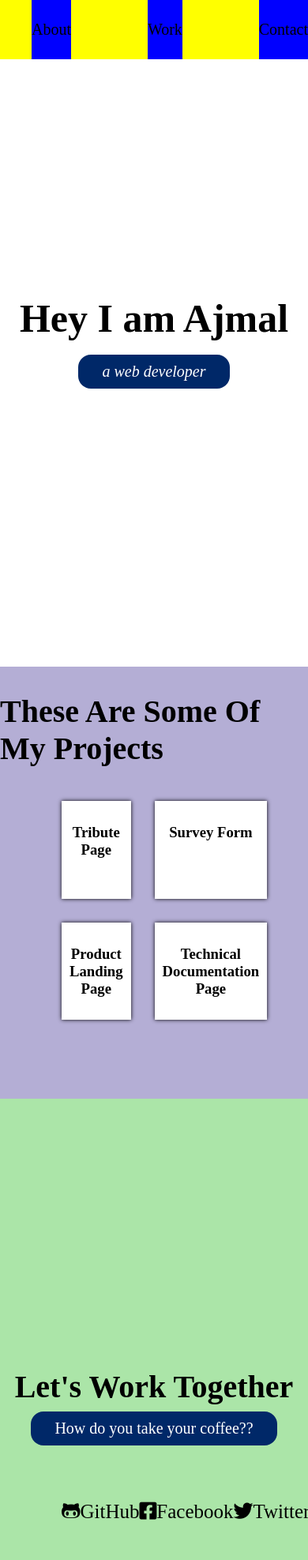
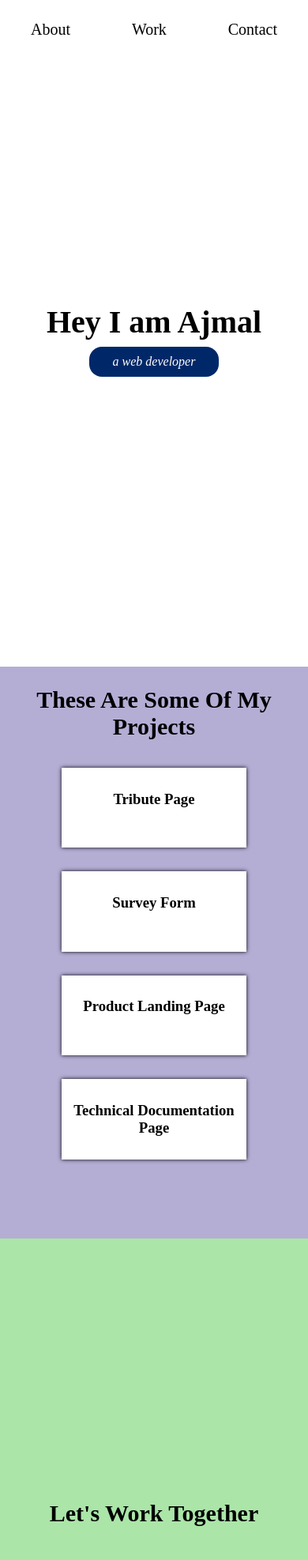
Before and after one commit to Ajmalaj11013/tempportfolio, a plain HTML site: page index.html in a window 390 px wide. Shown: the top 1975 px of the page at 79% size. Drawn offline with Linux system fonts and the light colour scheme.

Commit message:
Update styles.css

```diff
--- a/styles.css
+++ b/styles.css
@@ -58,6 +58,7 @@ h1{
 }
 .project-title{
 	font-size: 40px;
+	text-align: center;
 }
 #containers{
 	display:grid;
@@ -104,16 +105,34 @@ box-shadow: 0px 0px 5px 0px;
 	font-weight: :400;
 }
 @media (max-width: 500px){
-	#navbar{
-		width:100vw;
-	}
 ul{
 	width:100%;
-	background-color: yellow;
-	justify-content: space-between;
+	justify-content: space-around;
+	padding: 0;
 }
 li{
 padding: 0;
-background-color: blue;
+}
+#containers{
+	grid-template-rows: 1fr 1fr 1fr 1fr;
+	grid-template-columns: 1fr;
+}
+#profile-link{
+	font-size:20px;
+}
+#contact_links{
+	width:100vw;
+}
+p{
+	font-size: 16px;
+}
+.p-space{
+	margin-top: 20px;
+}
+h1{
+	font-size: 40px;
+}
+.project-title{
+	font-size: 30px;
 }
 }
```
